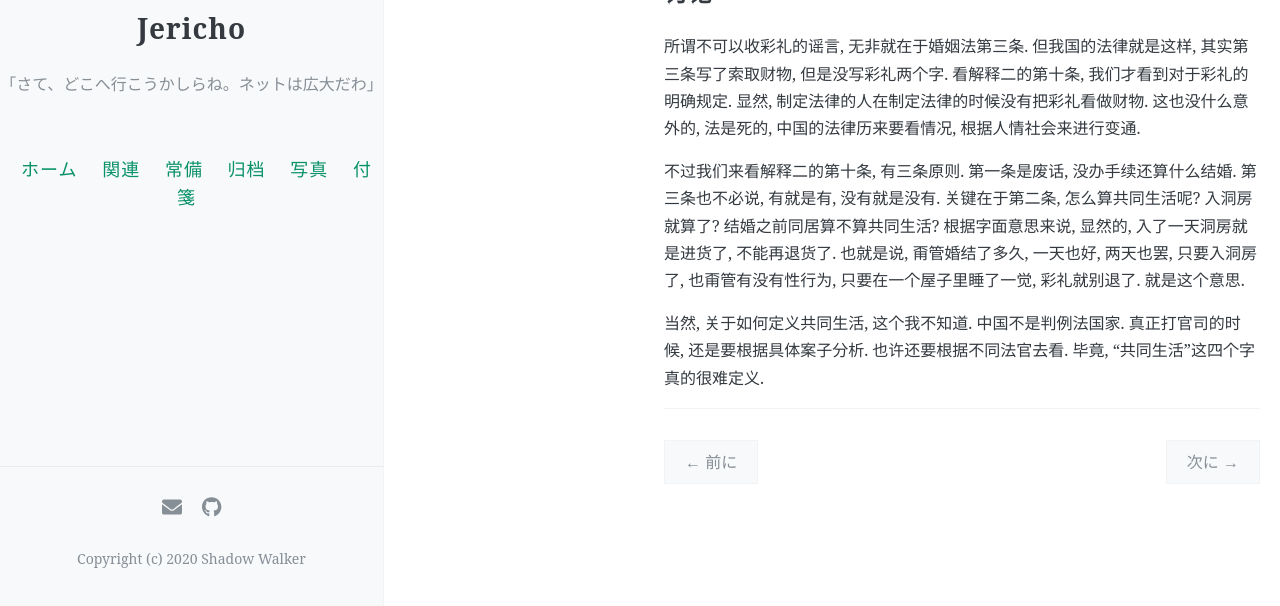
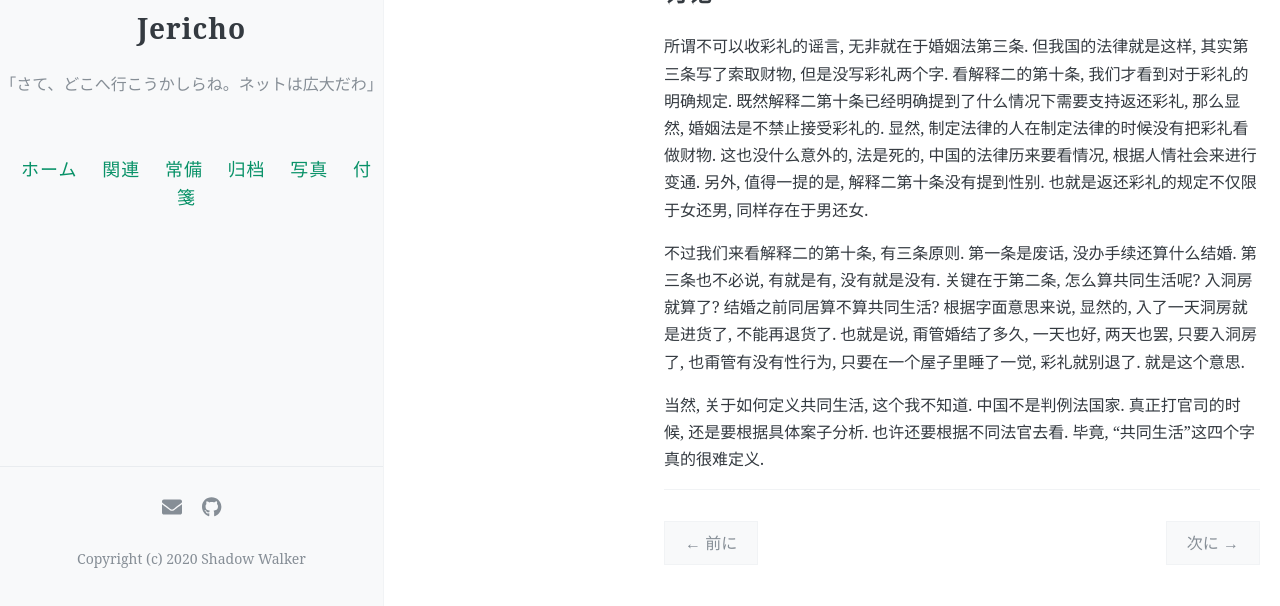
Before and after one commit to AsheBlade/ShadowArchive, a Jekyll site: the page built from _posts/2020-11-20-彩礼.md, in a window 1280 px wide and 900 px high, scrolled down 553 px, cut to the strip 294-900 px from the top of the window. Built offline with Jekyll 4.4.1, drawn with Linux system fonts in a browser that asks for light colours; comment, search, counter and statistics services are not loaded.

Commit message:
Update 2020-11-20-彩礼.md

```diff
--- a/_posts/2020-11-20-彩礼.md
+++ b/_posts/2020-11-20-彩礼.md
@@ -34,7 +34,7 @@ comments: true
 
 ## 讨论
 
-所谓不可以收彩礼的谣言, 无非就在于婚姻法第三条.  但我国的法律就是这样, 其实第三条写了索取财物, 但是没写彩礼两个字.  看解释二的第十条, 我们才看到对于彩礼的明确规定. 显然, 制定法律的人在制定法律的时候没有把彩礼看做财物. 这也没什么意外的, 法是死的, 中国的法律历来要看情况, 根据人情社会来进行变通.
+所谓不可以收彩礼的谣言, 无非就在于婚姻法第三条.  但我国的法律就是这样, 其实第三条写了索取财物, 但是没写彩礼两个字.  看解释二的第十条, 我们才看到对于彩礼的明确规定. 既然解释二第十条已经明确提到了什么情况下需要支持返还彩礼, 那么显然, 婚姻法是不禁止接受彩礼的. 显然, 制定法律的人在制定法律的时候没有把彩礼看做财物. 这也没什么意外的, 法是死的, 中国的法律历来要看情况, 根据人情社会来进行变通. 另外, 值得一提的是, 解释二第十条没有提到性别. 也就是返还彩礼的规定不仅限于女还男, 同样存在于男还女.
 
 不过我们来看解释二的第十条, 有三条原则. 第一条是废话, 没办手续还算什么结婚. 第三条也不必说, 有就是有, 没有就是没有. 关键在于第二条, 怎么算共同生活呢? 入洞房就算了? 结婚之前同居算不算共同生活? 根据字面意思来说, 显然的, 入了一天洞房就是进货了, 不能再退货了.  也就是说, 甭管婚结了多久, 一天也好, 两天也罢, 只要入洞房了, 也甭管有没有性行为, 只要在一个屋子里睡了一觉, 彩礼就别退了. 就是这个意思.
 
```
